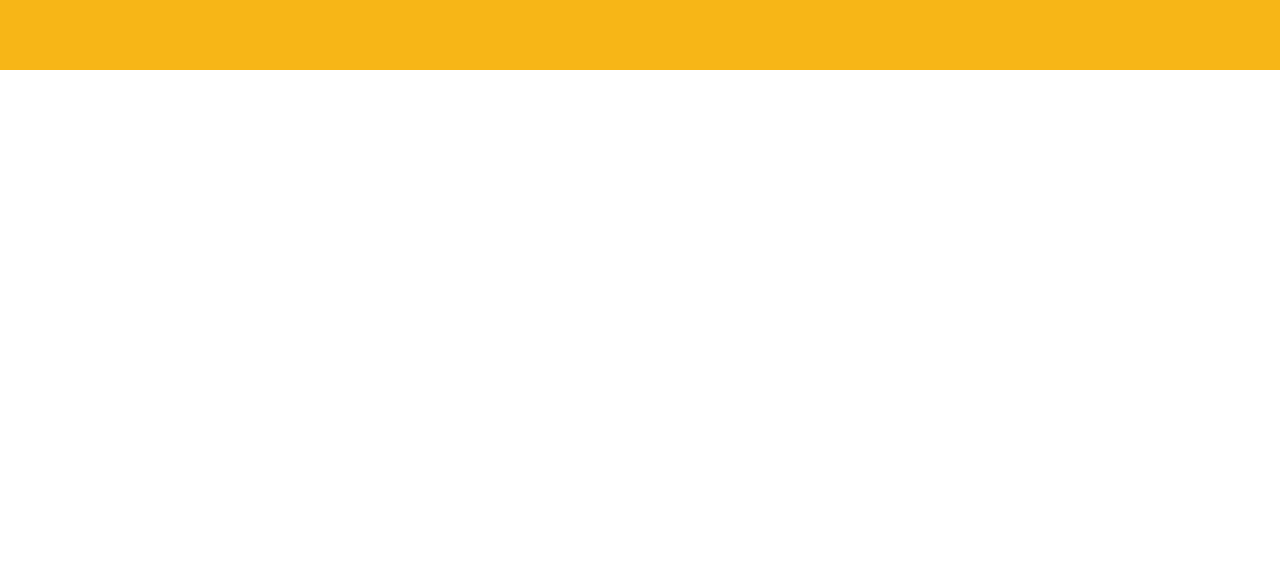
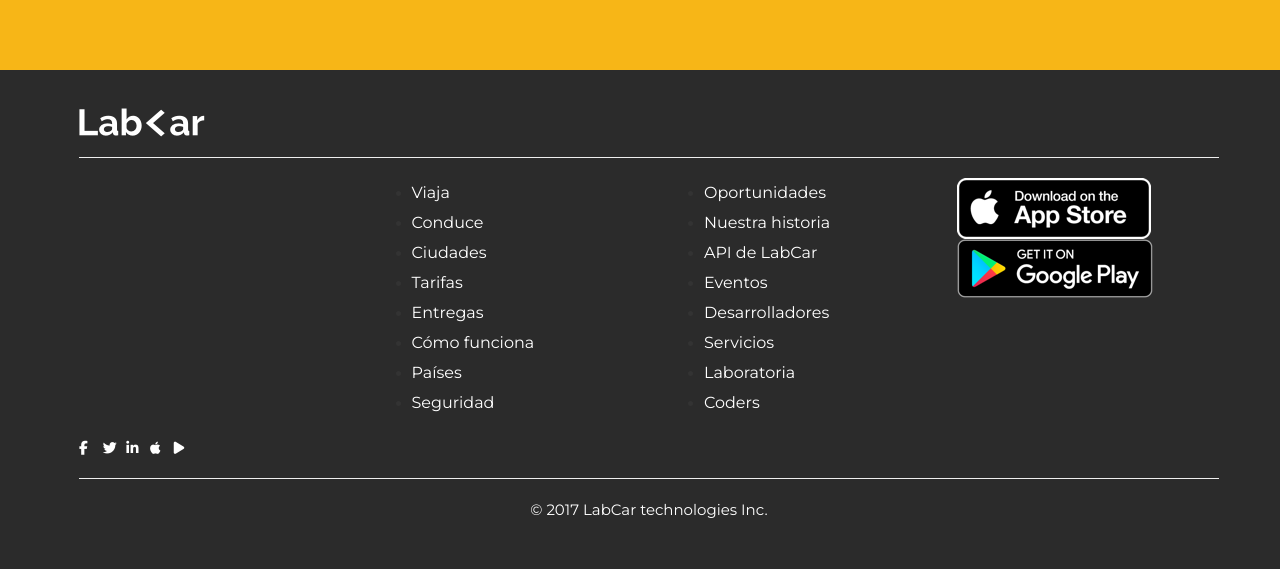
Before and after one commit to pauliaros/labcar, a plain HTML site: page index.html in a window 1280 px wide. Shown: the part 2612-3181 px from the top of the page. Before the commit the page ends 2682 px from the top, so only its background shows below. Drawn offline with nearby package versions, Linux system fonts and the light colour scheme; some packages are replaced by stand-ins of ours.

Commit message:
se agrega footer

```diff
--- a/assets/css/style.css
+++ b/assets/css/style.css
@@ -220,3 +220,31 @@ h4{
 	height: 50vh;
 	border: 2px solid white;
 }
+
+footer{
+  background-color: #2b2b2b;
+  padding: 3% 5%;
+}
+
+.icono{
+  margin-top: 100%;
+  display: inline-block;
+  color: white;
+  width: 20px;
+}
+
+.icono:hover{
+  color: #f7b617;
+}
+
+.link {
+ color: white !important;
+ list-style: none;
+ text-decoration: none;
+ line-height: 30px;
+}
+
+.pie{
+	font-size: 15px;
+	color: white !important;
+}
--- a/index.html
+++ b/index.html
@@ -45,8 +45,6 @@
 						<p class="registro2">O bien</p>
 						<input type="text" class="texto">
 						<a href="#" class="boton-conductor">Conviértete en un conductor</a>
-
-
 						</div>
 					</div>
 				</div>
@@ -56,7 +54,6 @@
 	<section class="tercera-section" id="descarga">
 		<div class="container">
 			<div class="row">
-
 				<div class="col-lg-5 col-md-5 hidden-sm hidden-xs">
 						<img src="assets/img/celular.png" alt="">
 				</div>
@@ -68,6 +65,7 @@
 						Con solo tocar un botón, un auto llega justo a tu ubicación. Súbete y no te preocupes: tu conductor sabe exactamente a dónde ir.</p>
 					</div>
 				</div>
+
 			</div>
 		</div>
 	</section>
@@ -80,10 +78,7 @@
 						<h2 class="titulo-conduce">Conduce cuando quieras</h2>
 						<p class="texto-conduce">LabCar es una opción flexible para alcanzar tus metas financieras.</p>
 						<a href="#" class="boton-conductor2">Conviértete en un conductor</a>
-
-
 					</div>
-
 				</div>
 			</div>
 		</div>
@@ -92,7 +87,6 @@
 	<section class="quinto-section" id="tarifas">
 		<div class="container">
 			<div class="row">
-
 				<div class="col-md-4 col-sm-4 col-xs-12" >
 					<h3 class=titulo-tarifas> Tarifas</h3><br>
 					<h4 class="sub-tarifas"> Consulta las tarifas LabCar Aquí</h4><br>
@@ -104,17 +98,73 @@
 				</div>
 				<div class="row">
 					<div class="col-md-9 col-sm-9 hidden-sm hidden-xs" id="map">
-				<!--Aquí ira nuestro mapa-->
+						<!--Aquí va el mapa-->
 					</div>
 				</div>
-		<div>
-
-
 			</div>
 		</div>
 	</section>
 
+	<footer>
+      <div class="container">
+        <div class="row">
+          <div class="col-lg-12 col-md-12 col-sm-12 col-xs-12">
+            <img src="assets/img/logo-blanco.png" alt="logo" class="img-responsive">
+          </div>
+        </div>
+        <hr>
+
+        <div class="row">
+          <div class="col-lg-3 col-md-3 col-sm-12 col-xs-12">
+            <i class="fa fa-facebook icono" aria-hidden="true"></i>
+            <i class="fa fa-twitter icono" aria-hidden="true"></i>
+            <i class="fa fa-linkedin icono" aria-hidden="true"></i>
+            <i class="fa fa-apple icono" aria-hidden="true"></i>
+            <i class="fa fa-play icono" aria-hidden="true"></i>
+        </div>
+
+
+          <div class="col-lg-3 col-md-3 col-sm-12 col-xs-12">
+            <ul>
+              <li><a href="#" class="link">Viaja</a></li>
+              <li><a href="#" class="link">Conduce</a></li>
+              <li><a href="#" class="link">Ciudades</a></li>
+              <li><a href="#" class="link">Tarifas</a></li>
+              <li><a href="#" class="link">Entregas</a></li>
+              <li><a href="#" class="link">Cómo funciona</a></li>
+              <li><a href="#" class="link">Países</a></li>
+              <li><a href="#" class="link">Seguridad</a></li>
+            </ul>
+          </div>
+
+
+          <div class="col-lg-3 col-md-3 col-sm-12 col-xs-12">
+            <ul>
+              <li><a href="#" class="link">Oportunidades</a></li>
+              <li><a href="#" class="link">Nuestra historia</a></li>
+              <li><a href="#" class="link">API de LabCar</a></li>
+              <li><a href="#" class="link">Eventos</a></li>
+              <li><a href="#" class="link">Desarrolladores</a></li>
+              <li><a href="#" class="link">Servicios</a></li>
+              <li><a href="#" class="link">Laboratoria</a></li>
+              <li><a href="#" class="link">Coders</a></li>
+            </ul>
+          </div>
+
+          <div class="col-lg-3 col-md-3 col-sm-12 col-xs-12">
+            <img src="assets/img/app-store.png" class="img-responsive app" alt="">
+            <img src="assets/img/google-play.png" class="img-responsive app" alt="">
+          </div>
+        </div>
+        <hr>
+        <div class="col-lg-12 col-md-12 col-sm-12 col-xs-12 text-center">
+          <p class="pie">© 2017 LabCar technologies Inc.</p>
+        </div>
+      </div>
+    </footer>
+
 	<script async defer src="https://maps.googleapis.com/maps/api/js?key=AIzaSyBP6Hsb1o6QxXy_pJmOmPZI2VA7TBNdYJo&callback=initMap" type="text/javascript"></script>
 	<script src="assets/js/main.js"></script>
+
 </body>
 </html>
```
Lines whose indentation alone changed are shown as unchanged.
